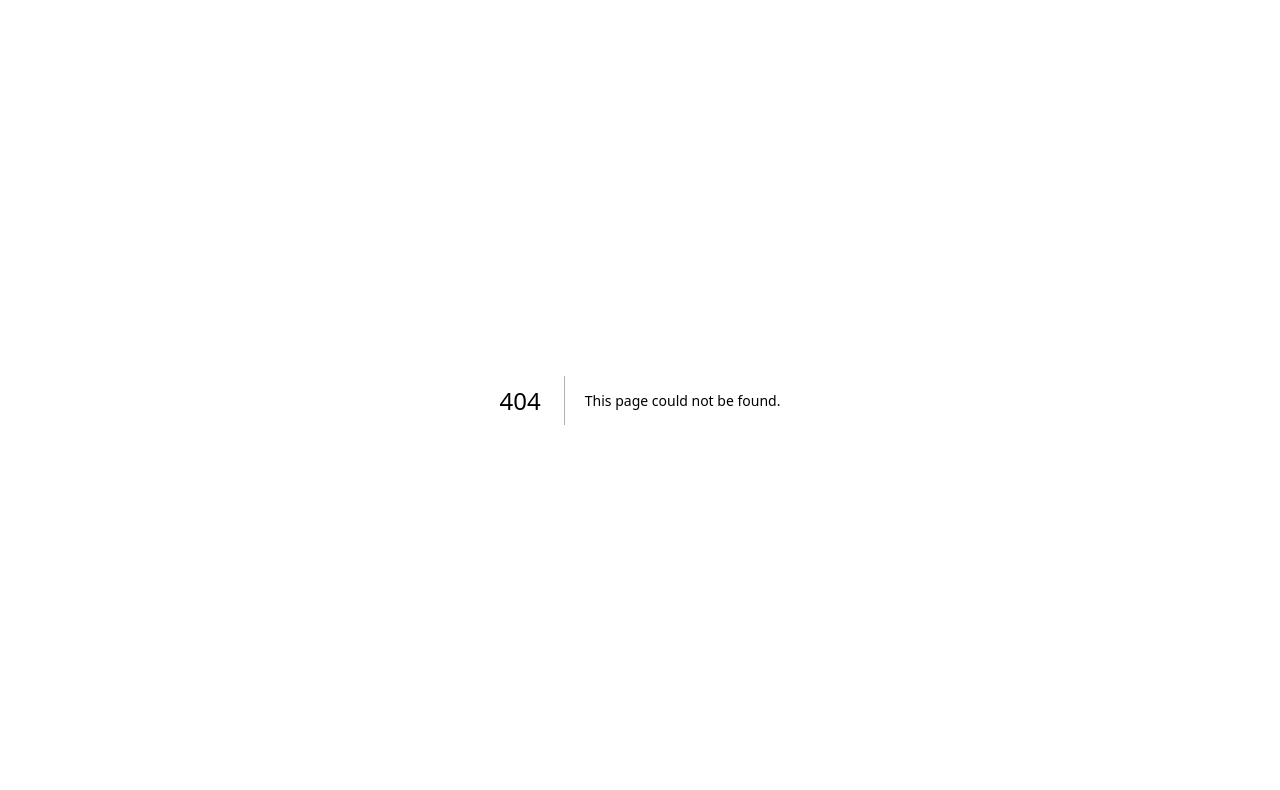
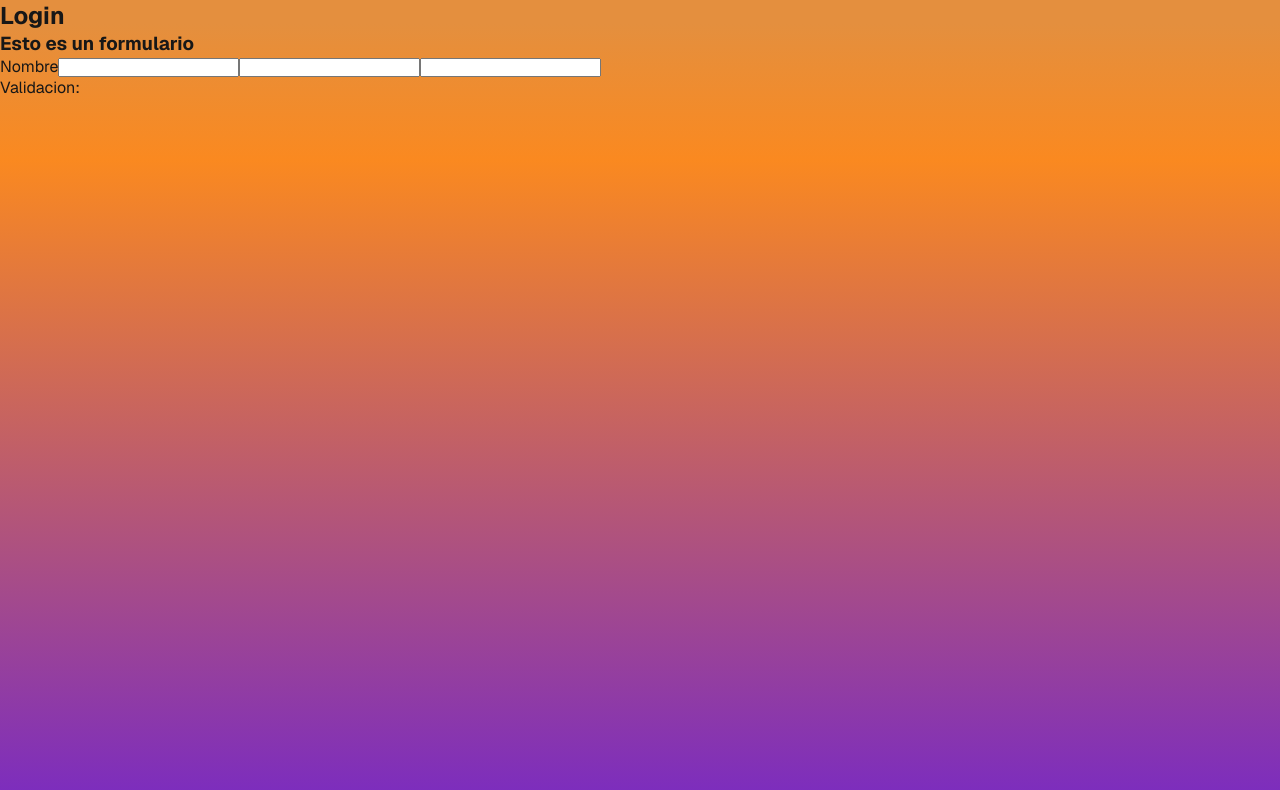
Before and after one commit to Juanu12/Proyecto-ConnectaTech, a Next.js app: page /login in a window 1280 px wide. Before the commit this address had no page. Shown: the top 790 px of the page. Built offline with nearby package versions, Linux system fonts and the light colour scheme.

Commit message:
feat: :sparkles: Dashboard creation

```diff
--- a/src/app/layout.js
+++ b/src/app/layout.js
@@ -1,5 +1,6 @@
 import { Geist, Geist_Mono } from "next/font/google";
 import "./globals.css";
+import styles from "./page.module.css";
 
 const geistSans = Geist({
   variable: "--font-geist-sans",
@@ -20,7 +21,7 @@ export default function RootLayout({ children }) {
   return (
     <html lang="en">
       <body className={`${geistSans.variable} ${geistMono.variable}`}>
-        {children}
+        <main className={styles.page}>{children}</main>
       </body>
     </html>
   );
--- /dev/null
+++ b/src/app/login/page.js
@@ -0,0 +1,58 @@
+"use client";
+import { useState } from "react";
+
+export default function Login() {
+  // State
+  const [value, setValue] = useState({
+    nombre: "",
+    correo: "",
+    contraseña: "",
+  });
+
+  // Editar mi estado
+
+  const handleChange = (e) => {
+    setValue(e.target.value);
+  };
+
+  // Validacion
+
+  if (value.length > 10) {
+    console.log(value);
+  }
+
+  // Envio del formulario
+  const handleSubmit = (e) => {
+    e.preventDefault();
+  };
+
+  return (
+    <div>
+      <h2>Login</h2>
+
+      <div>
+        <h3>Esto es un formulario</h3>
+        <label>Nombre</label>
+        <input
+          type="text"
+          name="nombre"
+          value={value.nombre}
+          onChange={handleChange}
+        />
+        <input
+          type="text"
+          name="nombre"
+          value={value.correo}
+          onChange={handleChange}
+        />
+        <input
+          type="text"
+          name="nombre"
+          value={value.contraseña}
+          onChange={handleChange}
+        />
+      </div>
+      <div>Validacion:</div>
+    </div>
+  );
+}
--- a/src/app/page.module.css
+++ b/src/app/page.module.css
@@ -1,11 +1,6 @@
 .page {
   min-height: 100vh;
-  background: linear-gradient(
-    180deg,
-    #e48f3e 3%,
-    #fa8920 20%,
-    #7b2cbf 100%
-  );
+  background: linear-gradient(180deg, #e48f3e 3%, #fa8920 20%, #7b2cbf 100%);
 
   --text-primary: #000;
   --text-secondary: #666;
@@ -26,7 +21,6 @@
 
 .UniLogo {
   margin: 0;
-
 }
 
 .wrapper {
@@ -60,7 +54,7 @@
 }
 
 .boton:hover {
-  transform: scale(1.10);
+  transform: scale(1.1);
   background: linear-gradient(45deg, #9d4edd, #de9725);
 }
 
@@ -78,8 +72,13 @@
 }
 
 @keyframes bounce {
-  0%, 100% { transform: translateY(0); }
-  50% { transform: translateY(10px); }
+  0%,
+  100% {
+    transform: translateY(0);
+  }
+  50% {
+    transform: translateY(10px);
+  }
 }
 
 .seccion1 {
@@ -87,7 +86,6 @@
   padding: 60px 20px;
   max-width: 800px;
   margin: 0 auto;
-
 }
 
 .seccion1 h2 {
@@ -96,7 +94,7 @@
   border-radius: 12px;
   margin: 34px;
   font-size: 60px;
-  font-family:Verdana, Geneva, Tahoma, sans-serif;
+  font-family: Verdana, Geneva, Tahoma, sans-serif;
 }
 
 .seccion1 p {
@@ -112,7 +110,7 @@
 }
 
 .seccion2 h2 {
-   background: rgba(255, 255, 255, 0.502);
+  background: rgba(255, 255, 255, 0.502);
   backdrop-filter: blur(10px);
   border-radius: 12px;
   margin: 34px;
@@ -121,7 +119,7 @@
 }
 
 .seccion2 p {
-   font-size: 28px;
+  font-size: 28px;
   color: #e6d2ba;
 }
 
@@ -130,7 +128,7 @@
   display: flex;
   flex-direction: column;
   justify-content: center; /* centra vertical */
-  align-items: center;     /* centra horizontal */
+  align-items: center; /* centra horizontal */
 }
 .main {
   display: flex;
@@ -254,3 +252,11 @@ a.secondary {
     --button-secondary-border: #1a1a1a;
   }
 }
+
+.box {
+  background-color: white;
+  border-color: black;
+  border-width: 1px;
+  border-style: solid;
+  padding: 20px;
+}
```
Also changed, not shown: src/app/dashboard/page.js (added, +13 -0 lines), src/app/page.js (+11 -8 lines).
